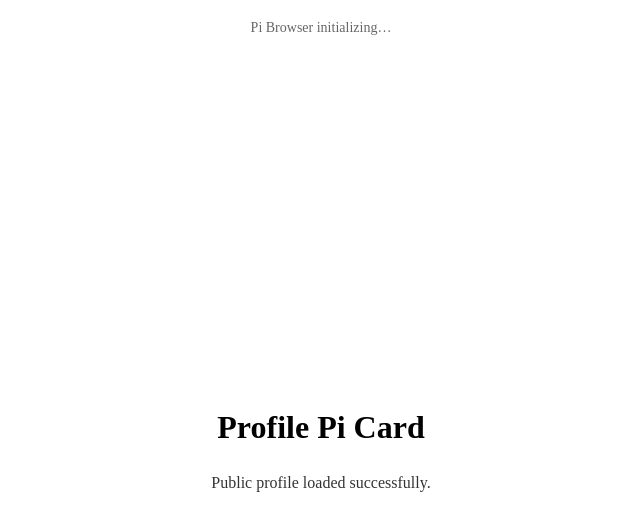
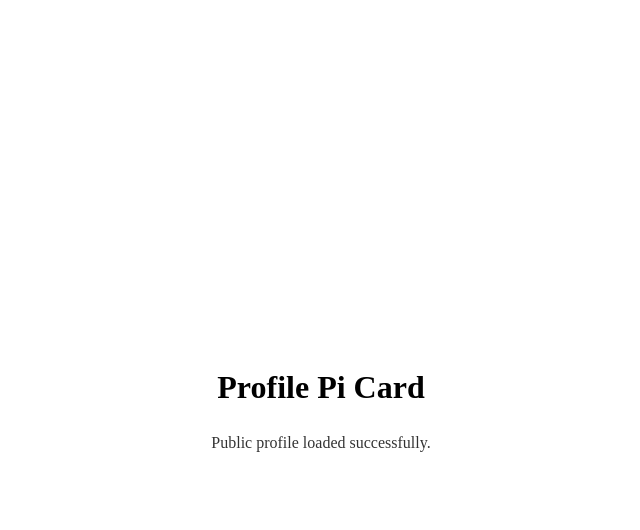
Before and after one commit to Giulex84/Profile-pi-card, a React (Vite) app in the folder apps/web/: page / in a window 1280 px wide. Shown: the top 530 px of the page, without its empty margins (319-959 px from the left). Built offline with nearby package versions, Linux system fonts and the light colour scheme.

Commit message:
Update App.tsx

```diff
--- a/apps/web/src/App.tsx
+++ b/apps/web/src/App.tsx
@@ -1,61 +1,5 @@
-import { useEffect, useState } from "react";
 import PublicProfile from "./PublicProfile";
 
-declare global {
-  interface Window {
-    Pi?: any;
-  }
+export default function App() {
+  return <PublicProfile />;
 }
-
-export default function App() {
-  const [piReady, setPiReady] = useState(false);
-
-  useEffect(() => {
-    let attempts = 0;
-
-    const waitForPi = () => {
-      attempts++;
-
-      if (window.Pi && typeof window.Pi.init === "function") {
-        try {
-          window.Pi.init({ version: "2.0" });
-          setPiReady(true);
-          return;
-        } catch {
-          // ignore
-        }
-      }
-
-      if (attempts < 10) {
-        setTimeout(waitForPi, 300);
-      }
-    };
-
-    waitForPi();
-  }, []);
-
-  return (
-    <div style={wrapper}>
-      {!piReady && (
-        <div style={warning}>
-          Pi Browser initializing…
-        </div>
-      )}
-
-      <PublicProfile />
-    </div>
-  );
-}
-
-const wrapper: React.CSSProperties = {
-  minHeight: "100vh",
-  display: "flex",
-  flexDirection: "column",
-};
-
-const warning: React.CSSProperties = {
-  textAlign: "center",
-  padding: "12px",
-  fontSize: "14px",
-  opacity: 0.6,
-};
```
